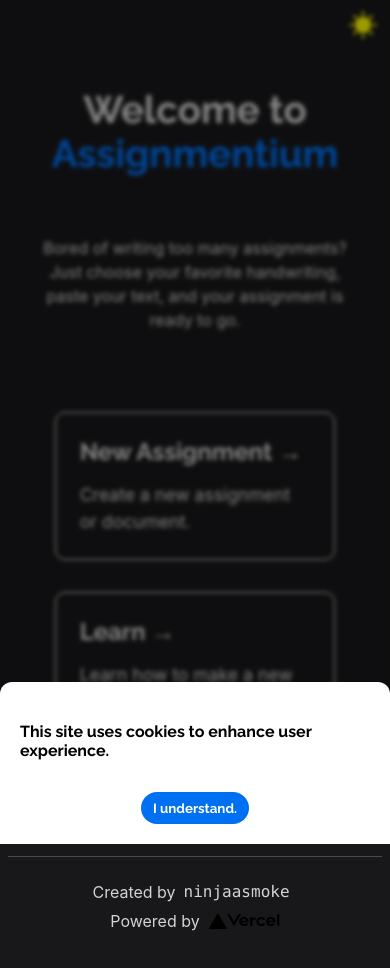
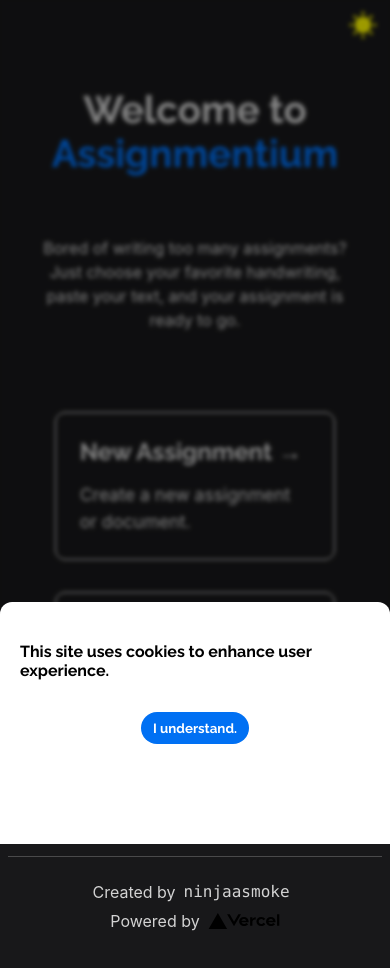
Before and after one commit to ninjaasmoke/afont, a Next.js app: page / in a window 390 px wide. Built offline with nearby package versions, Linux system fonts and the light colour scheme.

Commit message:
added bottom padding to modalSheet mobile

```diff
--- a/components/modal.module.css
+++ b/components/modal.module.css
@@ -96,6 +96,6 @@
 
 @media (max-width: 600px) {
     .modalSheet {
-        /* padding-bottom: 100px; */
+        padding-bottom: 100px;
     }
 }
```
